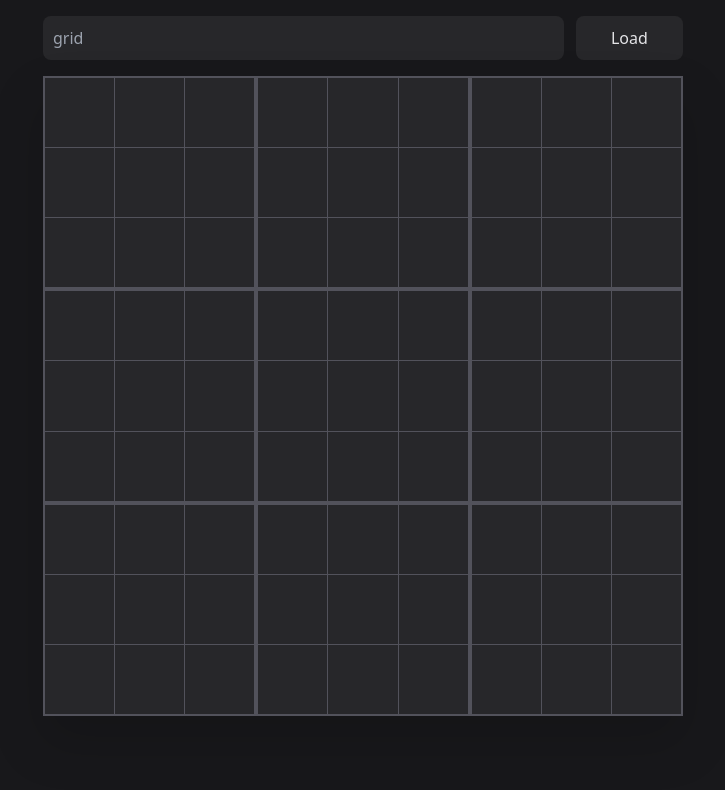
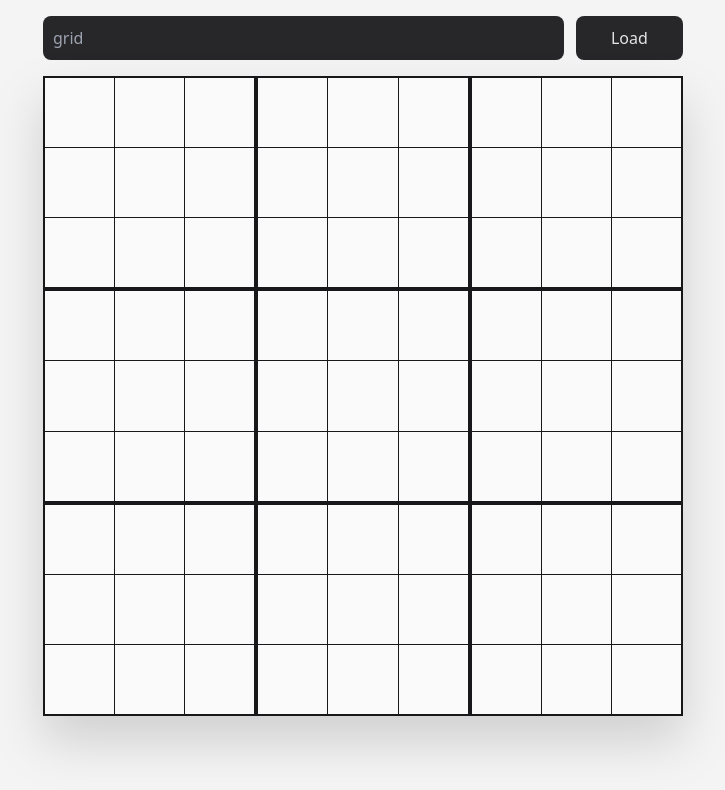
Before and after one commit to jerepenttinen/rxsudoku, a React (Vite) app: page / in a window 1280 px wide. Shown: the top 790 px of the page, without its empty margins (277-1002 px from the left). Built offline with nearby package versions, Linux system fonts and the light colour scheme.

Commit message:
Implement light/dark theme, based on browser setting

```diff
--- a/src/App.tsx
+++ b/src/App.tsx
@@ -6,7 +6,7 @@ import HotkeyHooks from "@/HotkeyHooks";
 function App() {
   return (
     <HotkeyProvider>
-      <main className="flex max-h-full min-h-screen flex-col items-center bg-zinc-900">
+      <main className="flex max-h-full min-h-screen flex-col items-center bg-zinc-100 dark:bg-zinc-900">
         <HotkeyHooks />
         <LoadBoard />
         <Board />
--- a/src/Board.tsx
+++ b/src/Board.tsx
@@ -20,8 +20,10 @@ function Clickable({ cell, number }: { cell: string; number: number }) {
   return (
     <div
       className={`${
-        mark ? "text-zinc-300" : "text-transparent hover:text-stone-400"
-      } aspect-square h-full w-full hover:bg-zinc-700`}
+        mark
+          ? "text-zinc-700 dark:text-zinc-300"
+          : "text-transparent hover:text-stone-500"
+      } aspect-square h-full w-full hover:bg-zinc-200`}
       onClick={handleClick}
       onDoubleClick={handleDoubleClick}
     >
@@ -48,12 +50,12 @@ function Cell({ cell }: { cell: string }) {
       onClick={() => setHighlightedCell(cell)}
       className={`${
         highlighted && "z-10 ring-2 ring-inset ring-blue-500"
-      } flex aspect-square items-center justify-center outline outline-1 outline-zinc-600`}
+      }  flex aspect-square items-center justify-center outline outline-1 outline-zinc-900 dark:outline-zinc-600`}
     >
       {digit !== "0" ? (
         <span
           className={`pointer-events-none select-none ${
-            prefilled ? "text-zinc-300" : "text-blue-500"
+            prefilled ? "text-zinc-900 dark:text-zinc-300" : "text-blue-500"
           } text-[min(5.5lvh,5.5lvw)]`}
         >
           {digit}
@@ -71,7 +73,7 @@ function Cell({ cell }: { cell: string }) {
 
 function SubGrid({ list }: { list: string[] }) {
   return (
-    <div className="grid grid-cols-3 grid-rows-3 gap-[1px] border-2 border-zinc-600">
+    <div className="grid grid-cols-3 grid-rows-3 gap-[1px] border-2 border-zinc-900 dark:border-zinc-600">
       {list.map((cell) => (
         <Cell key={cell} cell={cell} />
       ))}
@@ -93,7 +95,7 @@ const subGrids = [
 
 function Board() {
   return (
-    <div className="aspect-square bg-zinc-800 drop-shadow-2xl">
+    <div className="aspect-square bg-zinc-50 drop-shadow-2xl dark:bg-zinc-800">
       <div className="grid h-[80vmin] grid-cols-3 grid-rows-3 text-center">
         {subGrids.map((s, i) => (
           <SubGrid key={"S" + i} list={s} />
```
